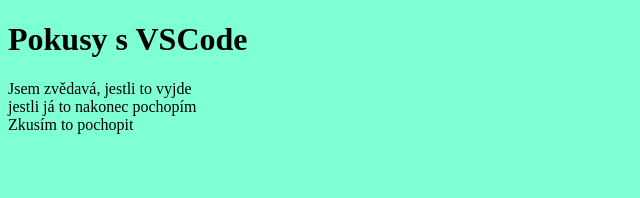
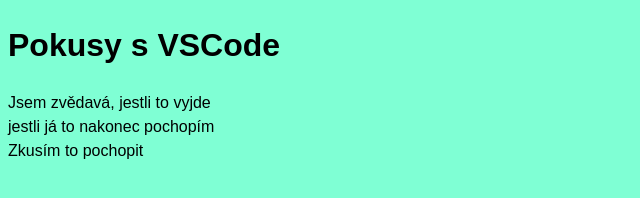
Before and after one commit to matyaskova/zkouseni, a plain HTML site: page index.html in a window 1280 px wide. Shown: the whole page, without its empty margins (0-640 px from the left). Drawn offline with Linux system fonts and the light colour scheme.

Commit message:
Add files via upload

```diff
--- a/styl.css
+++ b/styl.css
@@ -1 +1,3 @@
-body {background-color: aquamarine;}
+body {background-color: aquamarine;
+font-family:Arial, Helvetica, sans-serif;font-size: medium;
+line-height: 1.5;}
```
